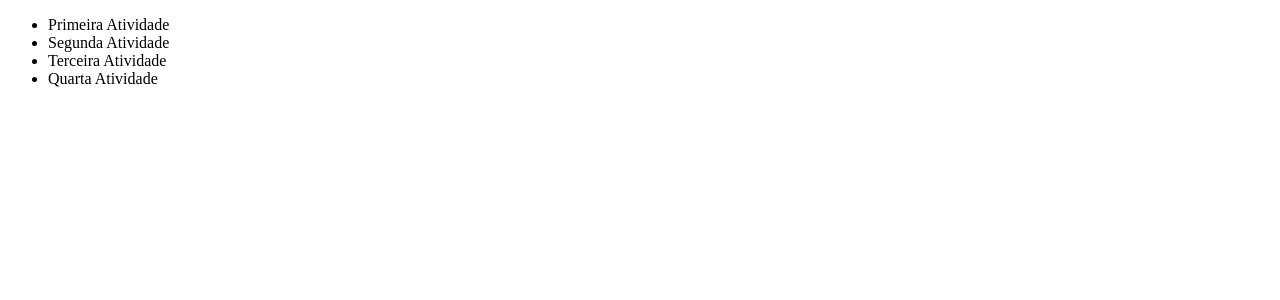
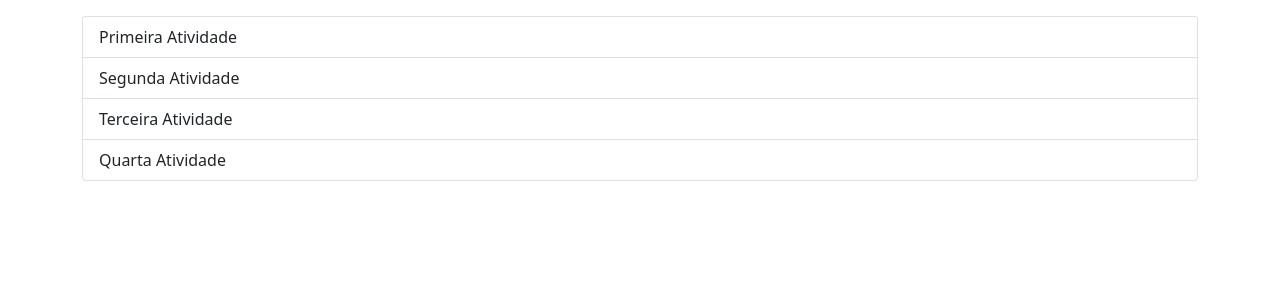
Before and after one commit to GustavoBauny/FullStack-ReactDotNet, a React (Create React App) app: page / in a window 1280 px wide. Shown: the top 300 px of the page. Built offline with nearby package versions, Linux system fonts and the light colour scheme.

Commit message:
Primeiros estilos

```diff
--- a/src/App.js
+++ b/src/App.js
@@ -10,15 +10,13 @@ function App() {
   ]
 
   return (
-    <div className="App">
-      <header className="App-header">
-        <ul>
-          <li>{atividade[0].descricao}</li>
-          <li onClick={() => console.log()}> Segunda Atividade</li>
-          <li>Terceira Atividade</li>
-          <li>Quarta Atividade</li>
-        </ul>
-      </header>
+    <div className="mt-3">
+      <ul className="list-group">
+        <li className="list-group-item">{atividade[0].descricao}</li>
+        <li className="list-group-item" onClick={() => console.log()}> Segunda Atividade</li>
+        <li className="list-group-item">Terceira Atividade</li>
+        <li className="list-group-item">Quarta Atividade</li>
+      </ul>
     </div>
   );
 }
--- a/src/index.js
+++ b/src/index.js
@@ -1,11 +1,12 @@
 import React from 'react';
 import ReactDOM from 'react-dom/client';
 import './index.css';
+import 'bootstrap/dist/css/bootstrap.min.css';
 import App from './App';
 
 const root = ReactDOM.createRoot(document.getElementById('root'));
 root.render(
-  <React.StrictMode>
+  <div className='container'>
     <App />
-  </React.StrictMode>
+  </div>
 );
```
